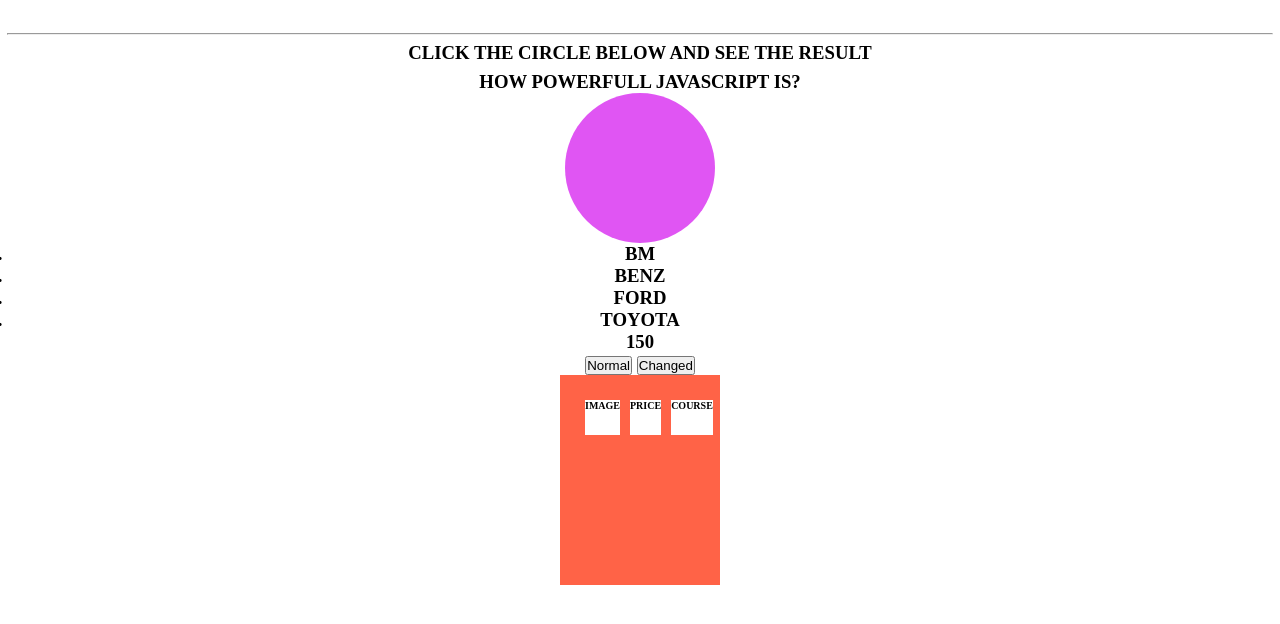
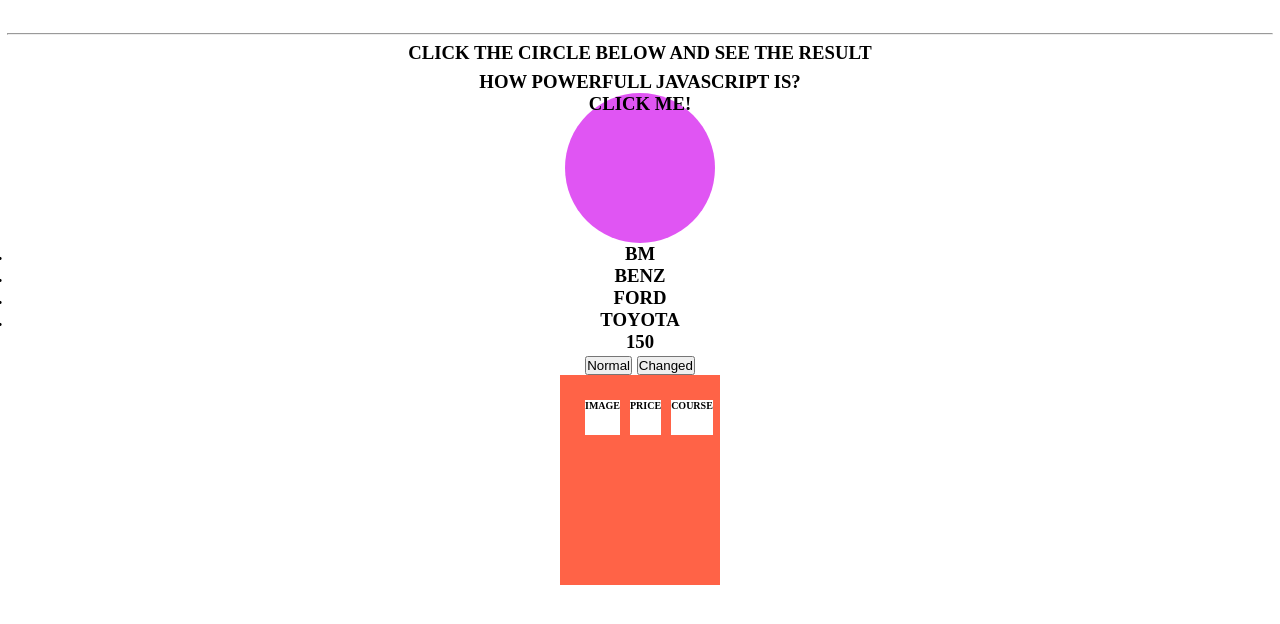
Before and after one commit to Aftabe/basic-js-code, a plain HTML site: page index.html in a window 1280 px wide. Shown: the part 44-668 px from the top of the page. Drawn offline with Linux system fonts and the light colour scheme.

Commit message:
text added to the element

```diff
--- a/index.html
+++ b/index.html
@@ -26,7 +26,7 @@
     <hr>
     <h3>Click the circle below and see the result</h3>
     <h3>How powerfull javascript is?
-        <div id="div-class"></div>
+        <div id="div-class">Click me!</div>
 
 
         <div id="demo"></div>
```
